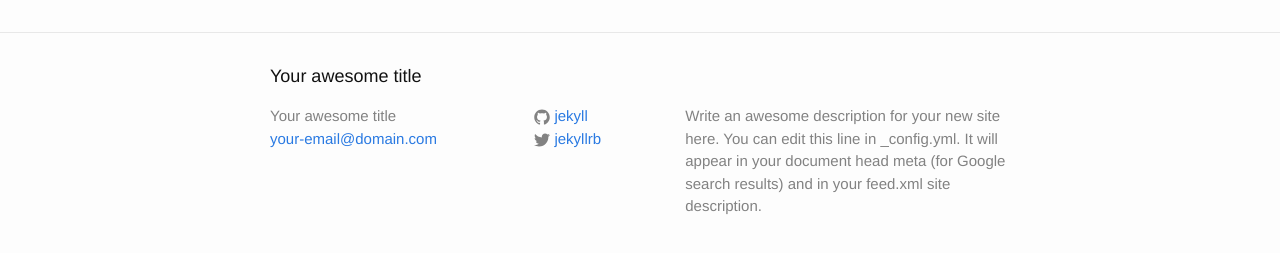
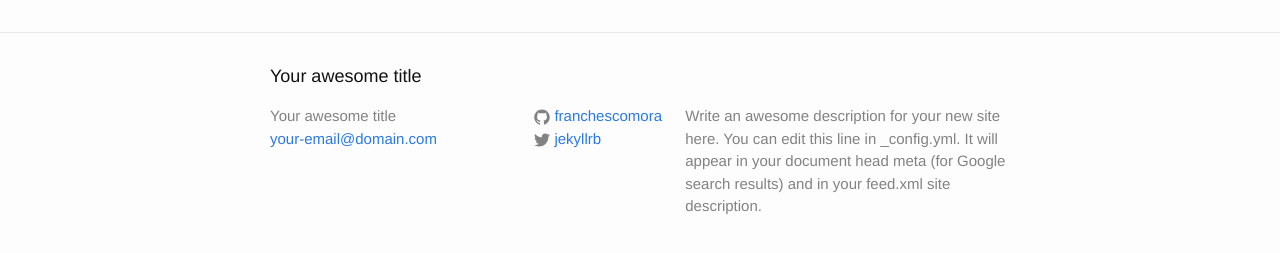
Before and after one commit to mslun/blogDePrueba7, a Jekyll site: the page built from index.html, in a window 1280 px wide. Shown: the part 264-517 px from the top of the page. Built offline with Jekyll 4.4.1, drawn with Linux system fonts in a browser that asks for light colours.

Commit message:
agregando cuenta en github en el archivo config.yml

```diff
--- a/_config.yml
+++ b/_config.yml
@@ -8,7 +8,7 @@ description: > # this means to ignore newlines until "baseurl:"
 baseurl: "/blogDePrueba7/"  # the subpath of your site, e.g. /blog/
 url: "https://github.com/franchescomora/blogDePrueba7" # the base hostname & protocol for your site
 twitter_username: jekyllrb
-github_username:  jekyll
+github_username:  franchescomora
 
 # Build settings
 markdown: kramdown
```
